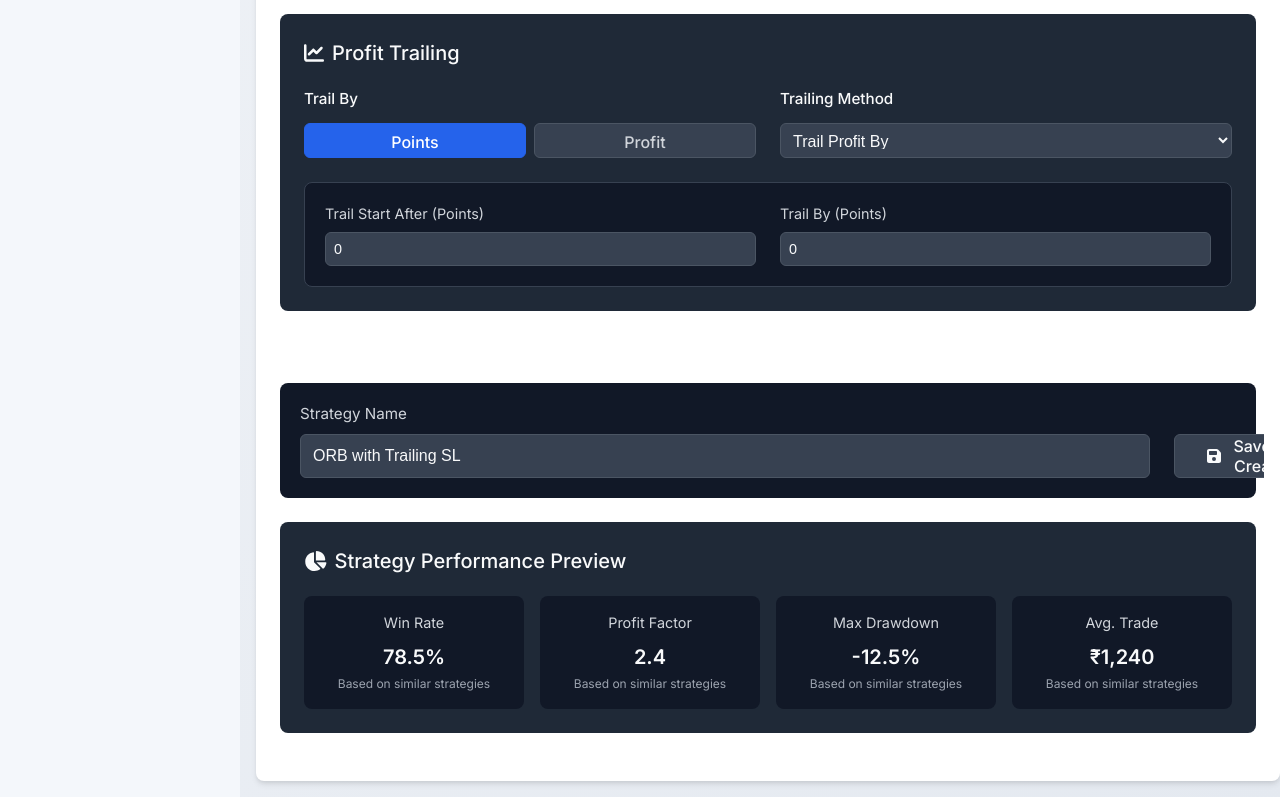
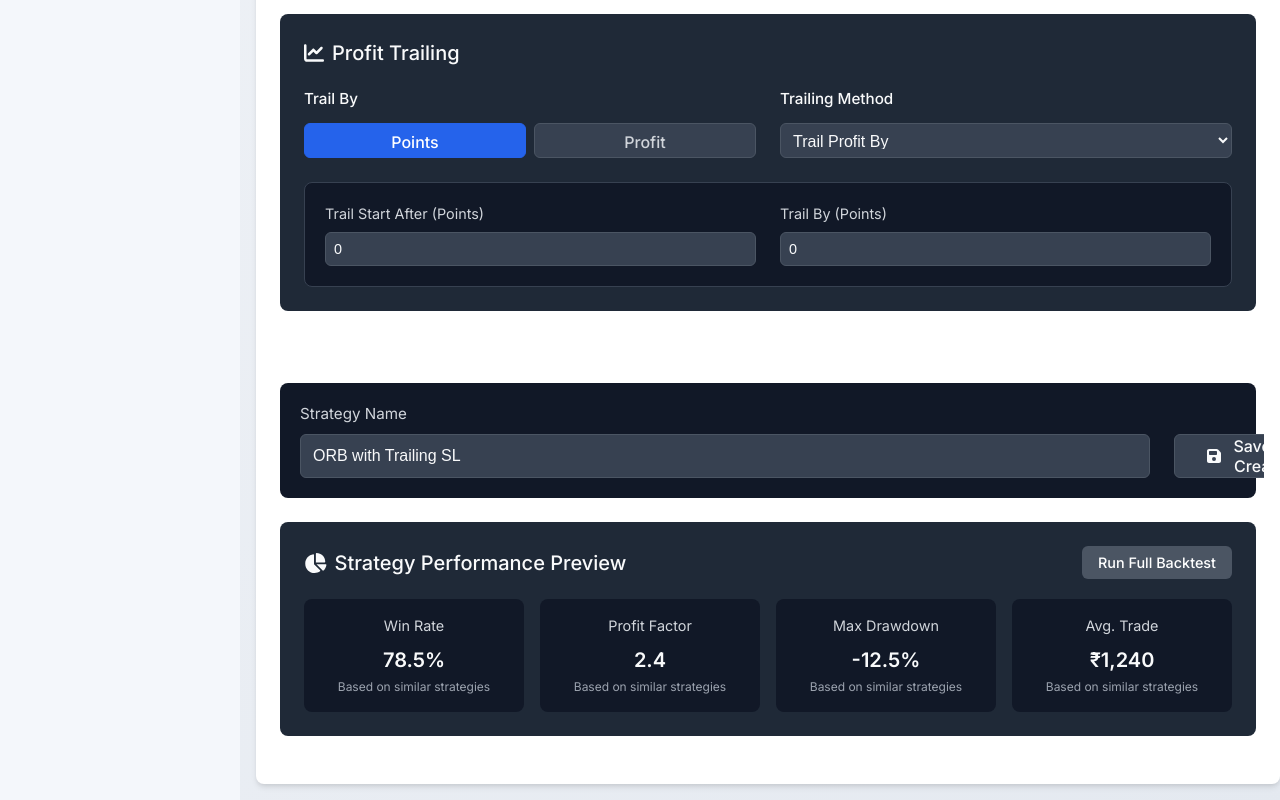
Before and after one commit to sudhanshu2070/last-trade, a React (Vite) app: page /strategies in a window 1280 px wide. Shown: the part 1944-2744 px from the top of the page. Built offline with nearby package versions, Linux system fonts and the light colour scheme.

Commit message:
Strategy Performance Preview 0.6

```diff
--- a/src/Pages/StrategyTabs/CreateStrategy/Sections/StrategyPerformancePreview/StrategyPerformancePreview.module.css
+++ b/src/Pages/StrategyTabs/CreateStrategy/Sections/StrategyPerformancePreview/StrategyPerformancePreview.module.css
@@ -5,11 +5,35 @@
   margin-bottom: 1.5rem;
 }
 
+.headerRow {
+  display: flex;
+  align-items: center;
+  gap: 1rem;
+  margin-bottom: 1.25rem;
+}
+
+.backtestButton {
+  background-color: rgb(75 85 99);
+  color: white;
+  border: none;
+  border-radius: 0.375rem;
+  padding: 0.5rem 1rem;
+  font-size: 0.9rem;
+  font-weight: 500;
+  cursor: pointer;
+  transition: all 0.2s;
+  white-space: nowrap;
+  margin-left: auto; /* Pushes the button to the rightmost side */
+}
+
+.backtestButton:hover {
+  background-color: #1d4ed8;
+}
+
 .sectionTitle {
   font-size: 1.25rem;
   font-weight: 500;
-  margin-top: 0;
-  margin-bottom: 1.25rem;
+  margin: 0;
   color: #f9fafb;
   display: flex;
   align-items: center;
--- a/src/Pages/StrategyTabs/CreateStrategy/Sections/StrategyPerformancePreview/StrategyPerformancePreview.tsx
+++ b/src/Pages/StrategyTabs/CreateStrategy/Sections/StrategyPerformancePreview/StrategyPerformancePreview.tsx
@@ -6,10 +6,16 @@ import { faChartPie } from '@fortawesome/free-solid-svg-icons';
 const StrategyPerformancePreview: React.FC = () => {
   return (
     <div className={styles.section}>
-      <h3 className={styles.sectionTitle}>
-        <FontAwesomeIcon icon={faChartPie} />
-        Strategy Performance Preview
-      </h3>
+      <div className={styles.headerRow}>
+        <h3 className={styles.sectionTitle}>
+          <FontAwesomeIcon icon={faChartPie} />
+          Strategy Performance Preview
+        </h3>
+
+        <button className={styles.backtestButton}>
+          Run Full Backtest
+        </button>
+      </div>
 
       <div className={styles.previewContainer}>
         <div className={styles.metricsGrid}>
```
